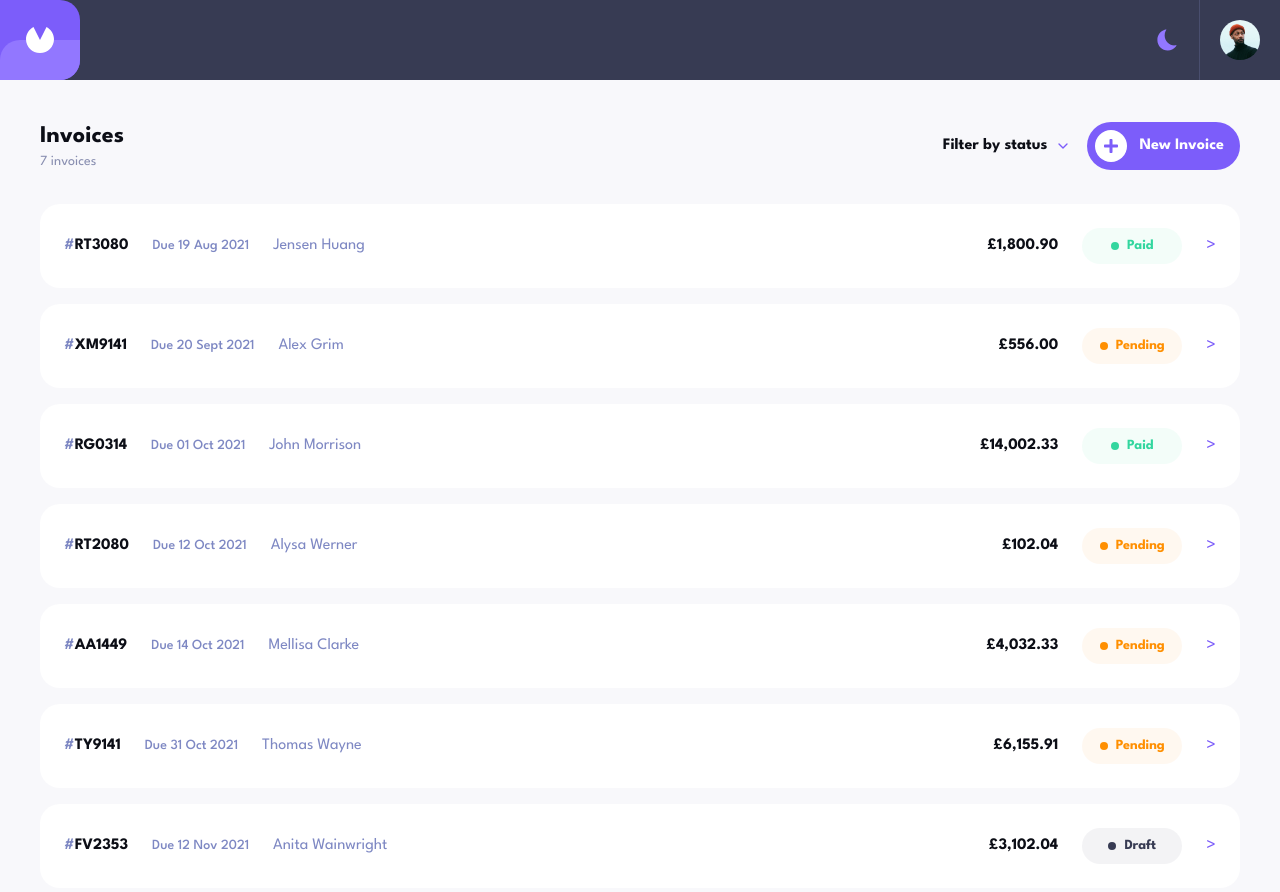
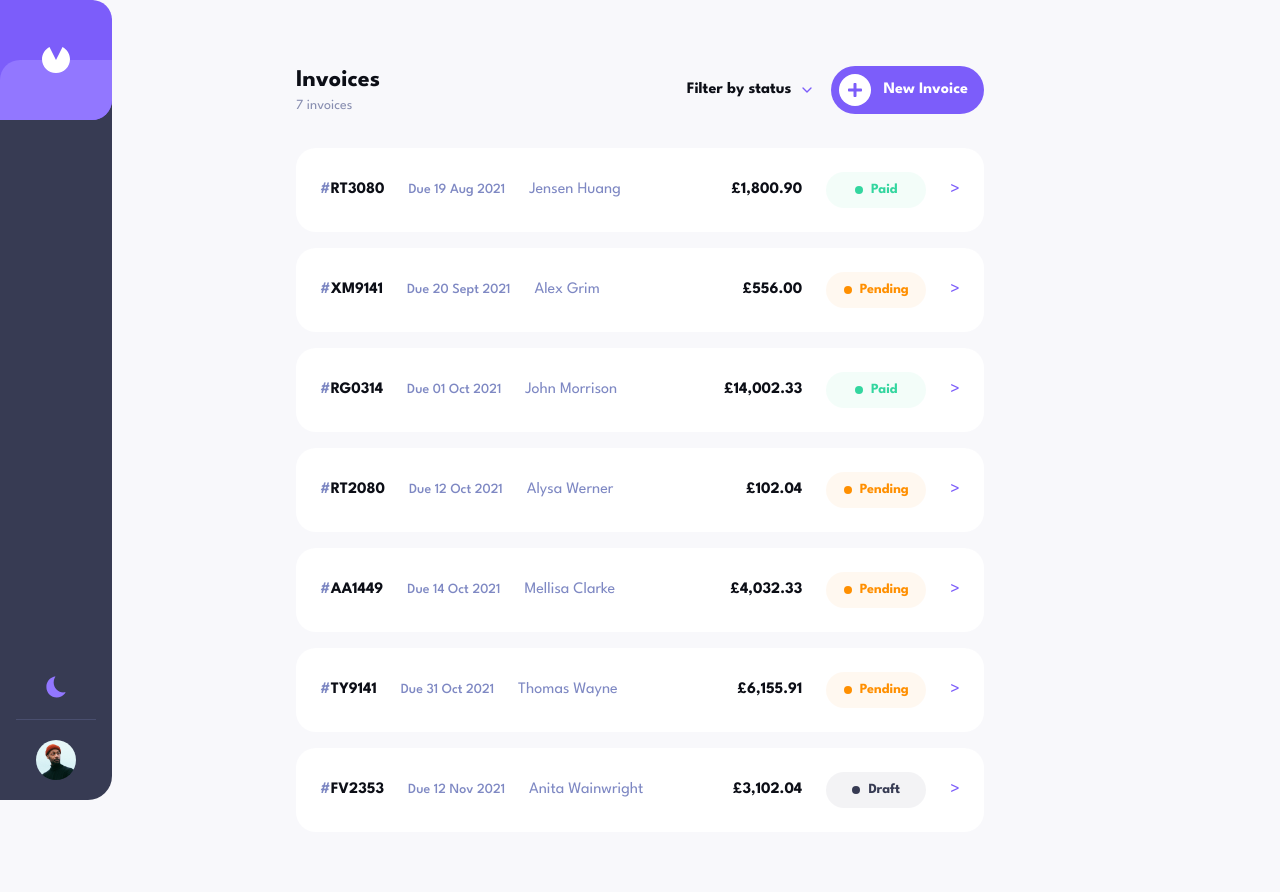
Before and after one commit to stephany247/invoice-app, a React (Vite) app: page / in a window 1280 px wide. Shown: the top 892 px of the page. Built offline with nearby package versions, Linux system fonts and the light colour scheme.

Commit message:
style: implement desktop responsive layout with sidebar and fixed footer actions

```diff
--- a/src/components/InvoiceDetail.tsx
+++ b/src/components/InvoiceDetail.tsx
@@ -17,7 +17,7 @@ export default function InvoiceDetail({
 
   return (
     <>
-      <div className="p-6 md:p-10 max-w-4xl mx-auto">
+      <div className="p-6 md:p-10 pt-28 md:pt-36 pb-16 lg:pt-16 max-w-3xl 2xl:max-w-4xl mx-auto">
         {/* Back */}
         <BackButton onClick={onBack} />
 
@@ -112,7 +112,7 @@ export default function InvoiceDetail({
           </div>
 
           {/* Items */}
-          <div className="bg-bg rounded-md p-4 md:p-6">
+          <div className="bg-bg rounded-t-md p-4 md:p-6">
             <div className="hidden md:grid grid-cols-4 text-text-muted text-sm mb-4">
               <span>Item Name</span>
               <span className="text-right">QTY.</span>
--- a/src/components/InvoiceForm.tsx
+++ b/src/components/InvoiceForm.tsx
@@ -112,10 +112,11 @@ export default function InvoiceForm({
       />
       {/* drawer */}
       <div
-        className={`absolute top-18 md:top-20 left-0 bottom-0 bg-card overflow-y-auto w-full md:w-150 transition-transform duration-300 ease-in-out md:rounded-r-md ${open ? "block translate-x-0" : "hidden md:block md:-translate-x-full"} pointer-events-auto
+        className={`absolute top-18 md:top-20 lg:top-0 left-0 bottom-0 bg-card overflow-y-auto w-full md:w-150 md:max-w-3xl lg:max-w-5xl 2xl:max-w-7xl
+           transition-transform duration-300 ease-in-out md:rounded-r-md ${open ? "block translate-x-0" : "hidden md:block md:-translate-x-full"} pointer-events-auto
   `}
       >
-        <section className="p-6 md:p-12 space-y-8 md:space-y-12">
+        <section className="p-6 md:p-12 lg:ml-28 space-y-8 md:space-y-12">
           <div className="md:hidden">
             <BackButton onClick={onBack} />
           </div>
@@ -386,7 +387,7 @@ export default function InvoiceForm({
           </fieldset>
         </section>
         {/* Footer */}
-        <section className="flex gap-2 md:gap-3 justify-end bg-light-btn p-4 font-bold text-nowrap shadow-2xl">
+        <section className="md:sticky bottom-0 left-0 w-full flex gap-2 md:gap-3 justify-end bg-light-btn p-4 font-bold text-nowrap shadow-[0_-8px_20px_rgba(0,0,0,0.15)] lg:rounded-md">
           <button
             className="px-6 py-3 rounded-full bg-light-btn text-text-muted md:justify-start"
             onClick={onCancel}
--- a/src/components/InvoiceList.tsx
+++ b/src/components/InvoiceList.tsx
@@ -18,7 +18,7 @@ export default function InvoiceList({ invoices, onCreate, onView }: any) {
   const visible = invoices.filter((inv: Invoice) => filters[inv.status]);
 
   return (
-    <div className="p-6 md:p-10 pb-16">
+    <div className="p-6 pt-28 md:p-10 md:pt-36 pb-16 lg:pt-16 max-w-3xl 2xl:max-w-4xl mx-auto">
       {/* Header */}
       <div className="flex items-center justify-between mb-8">
         <div>
--- a/src/components/Navbar.tsx
+++ b/src/components/Navbar.tsx
@@ -18,20 +18,20 @@ export default function Navbar() {
   };
 
   return (
-    <nav className="relative z-30 bg-sidebar flex items-center justify-between h-18 md:h-20">
+    <nav className="fixed lg:left-0 z-30 bg-sidebar flex lg:flex-col items-center justify-between w-full lg:w-28 h-18 md:h-20 lg:h-full lg:rounded-r-lg">
       {/* Logo block */}
-      <div className="w-20 h-full bg-primary rounded-r-md flex items-center justify-center relative overflow-hidden">
+      <div className="w-20 h-full lg:w-full lg:h-30 bg-primary rounded-r-md flex items-center justify-center relative overflow-hidden">
         <div className="absolute bottom-0 left-0 right-0 h-1/2 bg-primary-light rounded-tl-md" />
 
         <img src={logo} alt="Logo" className="relative z-10 w-7" />
       </div>
 
       {/* Right side */}
-      <div className="flex items-center h-full">
+      <div className="flex lg:flex-col items-center h-full lg:h-fit lg:mt-auto">
         {/* Theme button */}
         <button
           onClick={toggleTheme}
-          className="h-full px-2 flex items-center justify-center w-16 hover:opacity-80 transition"
+          className="h-full px-2 lg:py-3 flex items-center justify-center w-16 lg:h-16 cursor-pointer hover:opacity-80 transition"
         >
           {theme === "light" ? (
             <IoIosMoon className="text-primary-light size-7" />
@@ -41,10 +41,11 @@ export default function Navbar() {
         </button>
 
         {/* Divider */}
-        <div className="h-full w-px bg-[#494E6E]" />
+        <div className="h-full w-px bg-[#494E6E] lg:hidden" />
+        <div className="hidden w-full h-px bg-[#494E6E] lg:block" />
 
         {/* Avatar */}
-        <button className="h-full px-5 flex items-center justify-center w-20">
+        <button className="h-full px-5 lg:py-5 flex items-center justify-center w-20 lg:h-20">
           <img src={avatarImg} alt="User" className="w-full h-auto rounded-full" />
         </button>
       </div>
```
